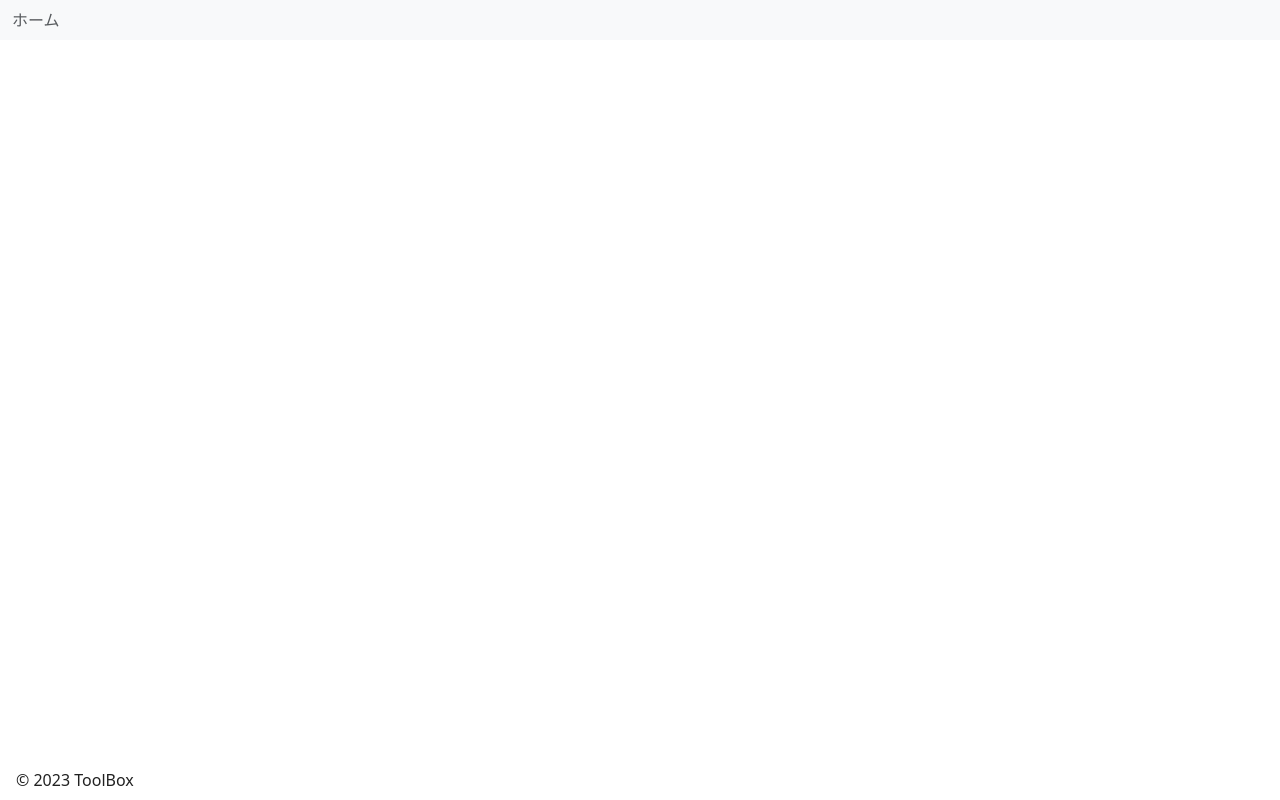
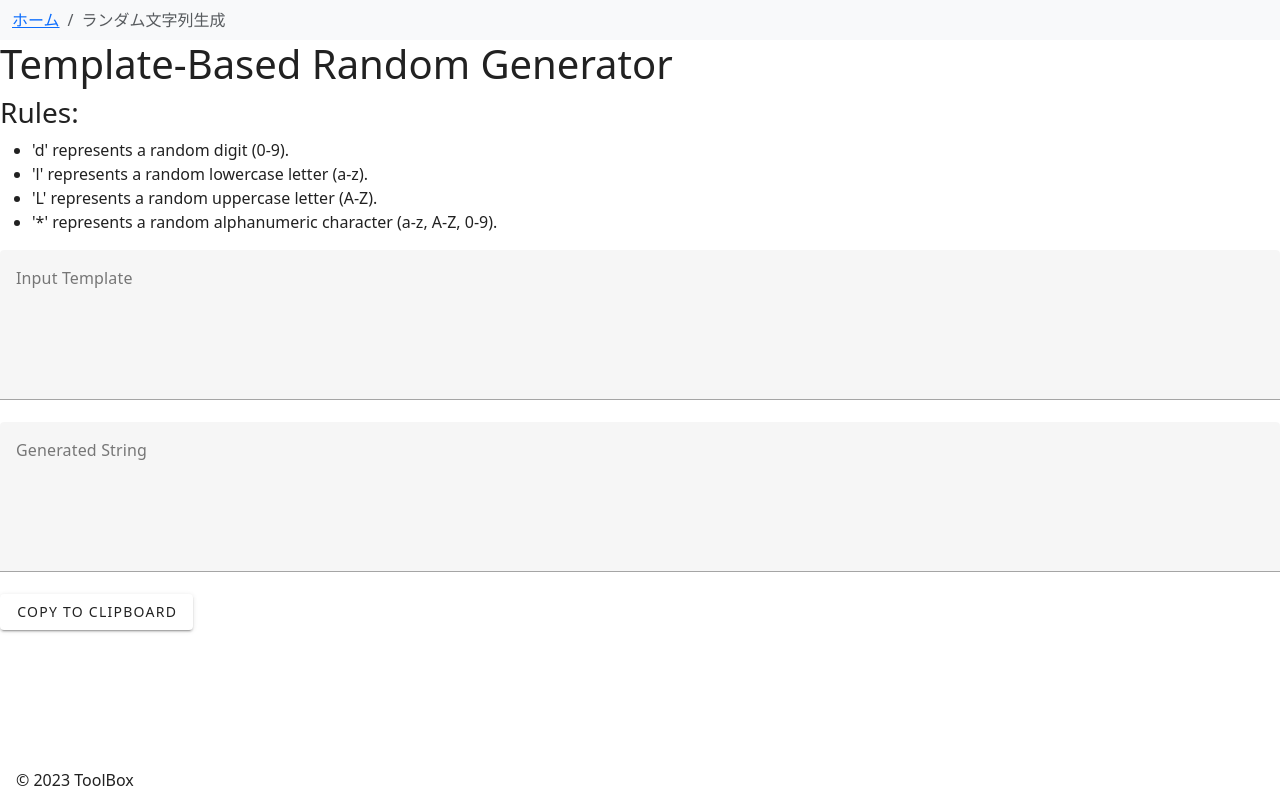
Before and after one commit to foresukecom/toolbox, a Vue app: page /template-base-random-generator in a window 1280 px wide. Before the commit this address had no page. Built offline with nearby package versions, Linux system fonts and the light colour scheme.

Commit message:
feat: 乱数生成

```diff
--- a/src/components/Header.vue
+++ b/src/components/Header.vue
@@ -40,7 +40,8 @@ export default {
         { path: '/time-issues', text: 'コンピュータ時刻問題' },
         { path: '/time-progress', text: '時間進捗バー' },
         { path: '/escape-sequence-interpreter', text: '制御文字展開' },
-        { path: '/regex-tester', text: '正規表現テスター' }
+        { path: '/regex-tester', text: '正規表現テスター' },
+        { path: '/template-base-random-generator', text: 'ランダム文字列生成' }
       ];
 
       const currentPage = pages.find(page => page.path === route.path);
--- a/src/router/index.js
+++ b/src/router/index.js
@@ -14,6 +14,7 @@ import TimeIssues from '../views/TimeIssues.vue';
 import TimeProgress from '../views/AllTimeProgress.vue';
 import EscapeSequenceInterpreter from '../views/EscapeSequenceInterpreter.vue';
 import RegexTester from '../views/RegexTester.vue';
+import TemplateBasedRandomGenerator from '../views/TemplateBasedRandomGenerator.vue'
 
 const routes = [
   {
@@ -90,7 +91,12 @@ const routes = [
     path: "/regex-tester",
     name: "regex-tester",
     component: RegexTester,
-  }
+  },
+  {
+    path: "/template-base-random-generator",
+    name: "template-base-random-generator",
+    component: TemplateBasedRandomGenerator,
+  },
 ];
 
 const router = createRouter({
--- a/src/views/HomePage.vue
+++ b/src/views/HomePage.vue
@@ -65,6 +65,11 @@ export default {
               image: 'https://via.placeholder.com/200',
               route: 'regex-tester',
             },
+            {
+              title: 'ランダム文字列生成',
+              image: 'https://via.placeholder.com/200',
+              route: 'template-base-random-generator',
+            },
           ],
         },
         {
--- /dev/null
+++ b/src/views/TemplateBasedRandomGenerator.vue
@@ -0,0 +1,55 @@
+<template>
+  <div>
+    <h1>Template-Based Random Generator</h1>
+    <div>
+      <h3>Rules:</h3>
+      <ul>
+        <li>'d' represents a random digit (0-9).</li>
+        <li>'l' represents a random lowercase letter (a-z).</li>
+        <li>'L' represents a random uppercase letter (A-Z).</li>
+        <li>'*' represents a random alphanumeric character (a-z, A-Z, 0-9).</li>
+      </ul>
+    </div>
+    <v-textarea label="Input Template" auto-grow v-model="inputTemplate" @input="generateRandomString"></v-textarea>
+    <v-textarea label="Generated String" auto-grow v-model="generatedString" readonly></v-textarea>
+    <v-btn @click="copyToClipboard">Copy to Clipboard</v-btn>
+    <v-snackbar v-model="showSnackbar" :timeout="1000" color="success">
+      コピーしました
+    </v-snackbar>
+  </div>
+</template>
+
+<script>
+export default {
+  data() {
+    return {
+      inputTemplate: "",
+      generatedString: "",
+      showSnackbar: false,
+    };
+  },
+  methods: {
+    generateRandomString() {
+      const chars = 'abcdefghijklmnopqrstuvwxyzABCDEFGHIJKLMNOPQRSTUVWXYZ0123456789';
+      this.generatedString = this.inputTemplate.split('').map((char) => {
+        switch (char) {
+          case 'd':
+            return Math.floor(Math.random() * 10);
+          case 'l':
+            return String.fromCharCode(Math.floor(Math.random() * 26) + 97);
+          case 'L':
+            return String.fromCharCode(Math.floor(Math.random() * 26) + 65);
+          case '*':
+            return chars.charAt(Math.floor(Math.random() * chars.length));
+          default:
+            return char;
+        }
+      }).join('');
+    },
+    async copyToClipboard() {
+      await navigator.clipboard.writeText(this.generatedString);
+      this.showSnackbar = true;
+    },
+  },
+};
+</script>
```
